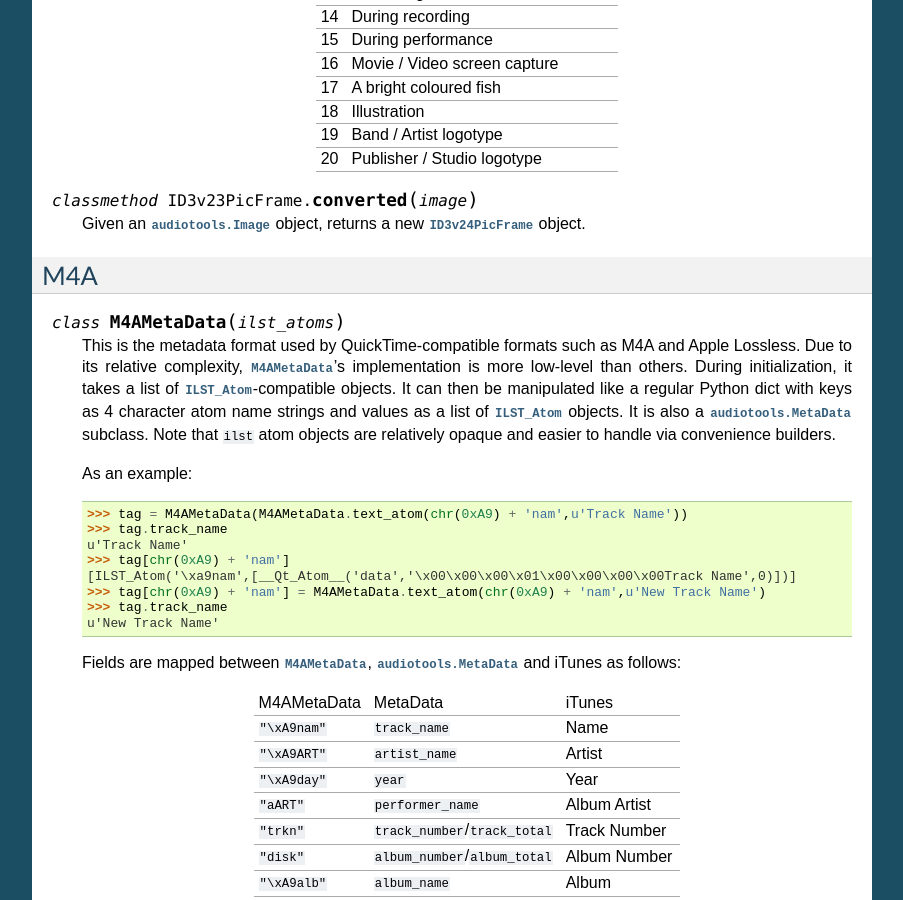
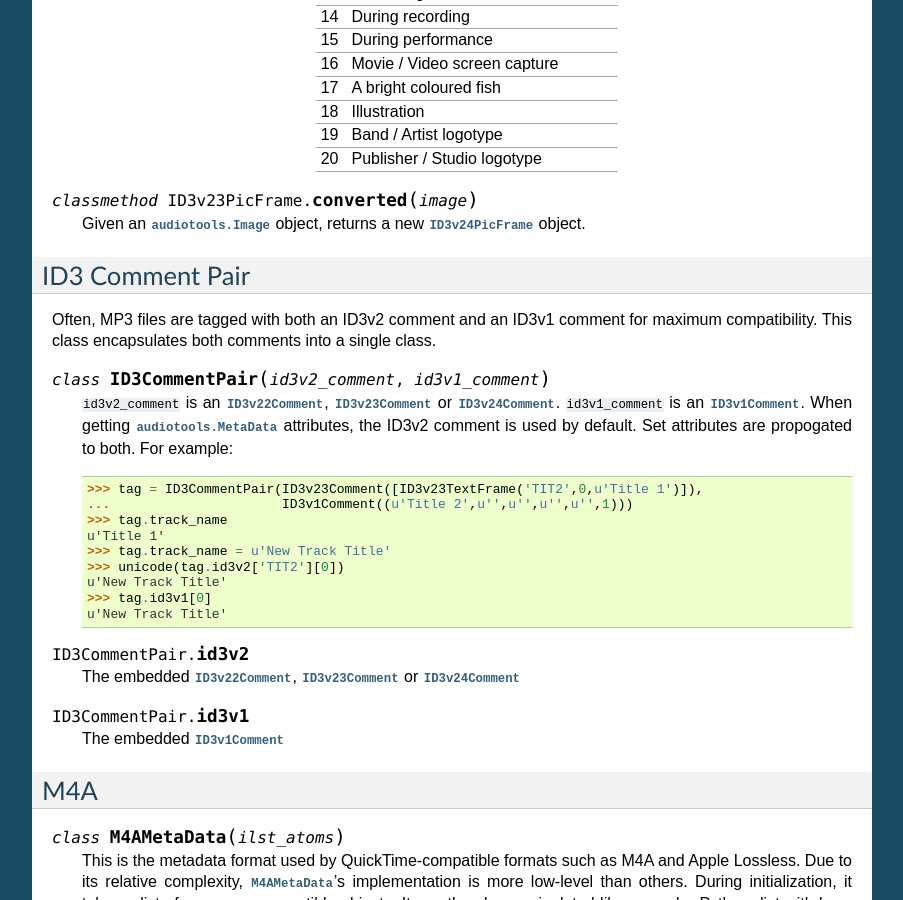
Before and after one commit to tuffy/python-audio-tools, a Sphinx documentation site: the page built from docs/programming/source/metadata.rst, in a window 1280 px wide and 900 px high, scrolled down 12785 px. Shown: the whole window, without its empty margins (198-1101 px from the left). Built offline with Sphinx 7.4.7, drawn with Linux system fonts in a browser that asks for light colours; some of the changed text lies outside the part shown.

Commit message:
Finish MetaData documentation.
There's bound to be more stuff that needs fixing/tweaking,
but it seems complete enough for now.

```diff
--- a/docs/programming/source/metadata.rst
+++ b/docs/programming/source/metadata.rst
@@ -803,7 +803,41 @@ ID3v2.4
    Given an :class:`audiotools.Image` object,
    returns a new :class:`ID3v24PicFrame` object.
 
-.. .. class:: ID3CommentPair
+ID3 Comment Pair
+----------------
+
+Often, MP3 files are tagged with both an ID3v2 comment and an ID3v1 comment
+for maximum compatibility.
+This class encapsulates both comments into a single class.
+
+.. class:: ID3CommentPair(id3v2_comment, id3v1_comment)
+
+   ``id3v2_comment`` is an :class:`ID3v22Comment`, :class:`ID3v23Comment`
+   or :class:`ID3v24Comment`.
+   ``id3v1_comment`` is an :class:`ID3v1Comment`.
+   When getting :class:`audiotools.MetaData` attributes,
+   the ID3v2 comment is used by default.
+   Set attributes are propogated to both.
+   For example:
+
+   >>> tag = ID3CommentPair(ID3v23Comment([ID3v23TextFrame('TIT2',0,u'Title 1')]),
+   ...                      ID3v1Comment((u'Title 2',u'',u'',u'',u'',1)))
+   >>> tag.track_name
+   u'Title 1'
+   >>> tag.track_name = u'New Track Title'
+   >>> unicode(tag.id3v2['TIT2'][0])
+   u'New Track Title'
+   >>> tag.id3v1[0]
+   u'New Track Title'
+
+.. data:: ID3CommentPair.id3v2
+
+   The embedded :class:`ID3v22Comment`, :class:`ID3v23Comment`
+   or :class:`ID3v24Comment`
+
+.. data:: ID3CommentPair.id3v1
+
+   The embedded :class:`ID3v1Comment`
 
 M4A
 ---
```
Also changed, not shown: 1 other file.
